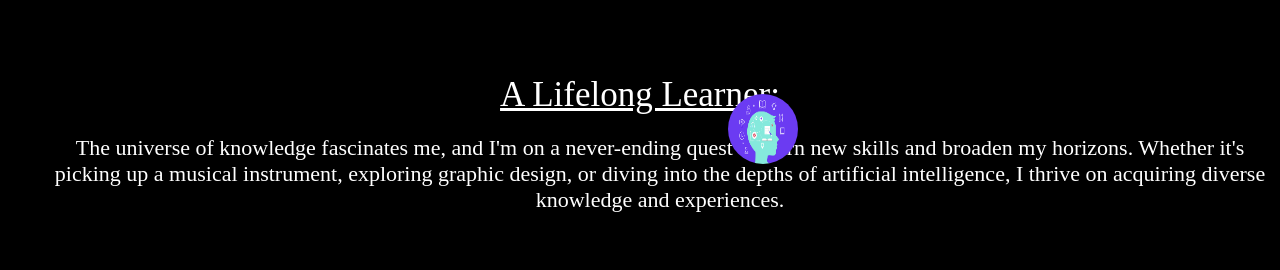
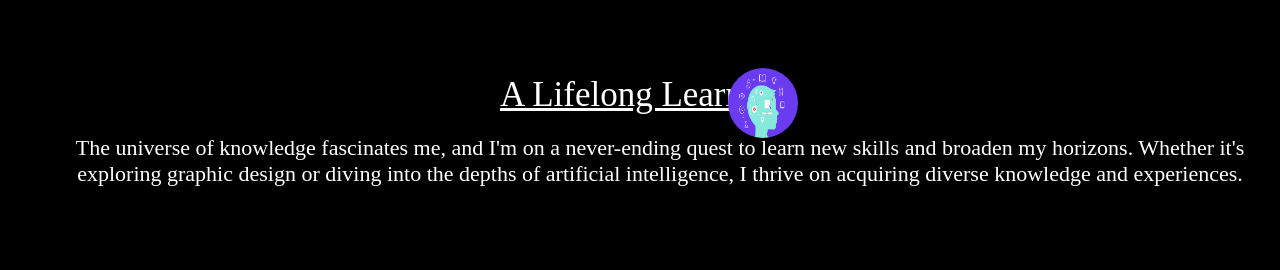
Before and after one commit to SUP3RNOV400/SUP3RNOV4-PAGE, a plain HTML site: page index.html in a window 1280 px wide. Shown: the part 1020-1290 px from the top of the page. Drawn offline with Linux system fonts and the light colour scheme.

Commit message:
Update index.html

```diff
--- a/index.html
+++ b/index.html
@@ -50,7 +50,7 @@
             <div>
                 <dl>
                     <dt>A Lifelong Learner:</dt>
-                    <dd>The universe of knowledge fascinates me, and I'm on a never-ending quest to learn new skills and broaden my horizons. Whether it's picking up a musical instrument, exploring graphic design, or diving into the depths of artificial intelligence, I thrive on acquiring diverse knowledge and experiences.</dd>
+                    <dd>The universe of knowledge fascinates me, and I'm on a never-ending quest to learn new skills and broaden my horizons. Whether it's exploring graphic design or diving into the depths of artificial intelligence, I thrive on acquiring diverse knowledge and experiences.</dd>
                 </dl>
                 <img src="img/Learning.png" alt="Learning" class="learning">
             </div>
```
